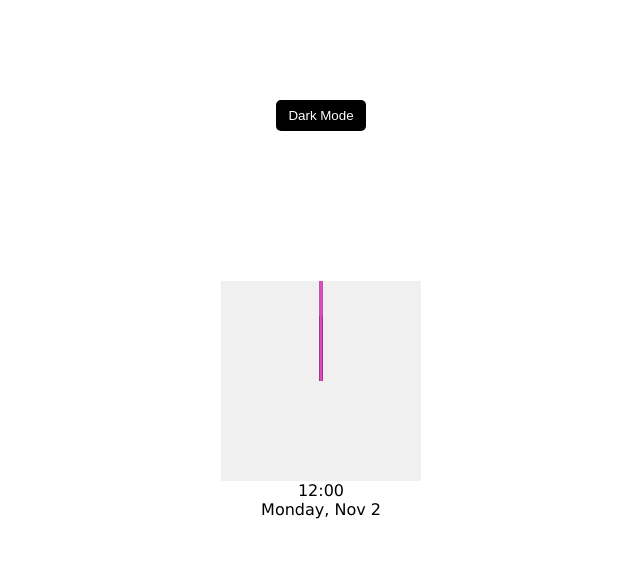
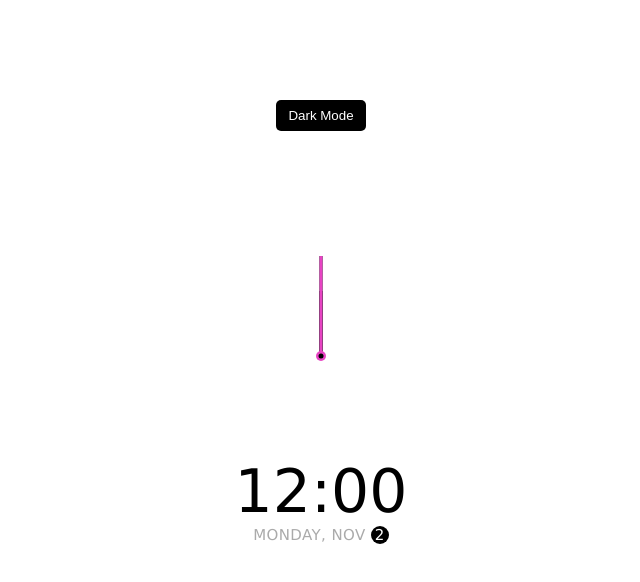
Before and after one commit to philmontague/themeClockDemo, a plain HTML site: page index.html in a window 1280 px wide. Shown: the whole page, without its empty margins (319-959 px from the left). Drawn offline with Linux system fonts and the light colour scheme.

Commit message:
updated CSS

```diff
--- a/style.css
+++ b/style.css
@@ -58,7 +58,6 @@
     position: relative;
     width: 200px;
     height: 200px;
-    background-color: #f0f0f0;
 }
 
 .needle {
@@ -85,3 +84,51 @@
     height: 100px;
     background-color: #e743c3;
 }
+
+.center-point {
+    background-color: #e743c3;
+    width: 10px;
+    height: 10px;
+    position: absolute;
+    top: 50%;
+    left: 50%;
+    transform: translate(-50%, -50%);
+    border-radius: 50%;
+}
+
+.center-point::after {
+    content: '';
+    background-color: var(--primary-color);
+    width: 5px;
+    height: 5px;
+    position: absolute;
+    top: 50%;
+    left: 50%;
+    transform: translate(-50%, -50%);
+    border-radius: 50%;
+}
+
+.time {
+    font-size: 60px;
+}
+
+.date {
+    color: #aaa;
+    font-size: 15px;
+    text-transform: uppercase;
+    letter-spacing: 0.4px;
+}
+
+.date .circle {
+    background-color: var(--primary-color);
+    color: var(--secondary-color);
+    border-radius: 50%;
+    height: 18px;
+    width: 18px;
+    display: inline-flex;
+    align-items: center;
+    justify-content: center;
+    line-height: 18px;
+    transform: all 0.5s ease-in;
+    font-size: 15px;
+}
```
